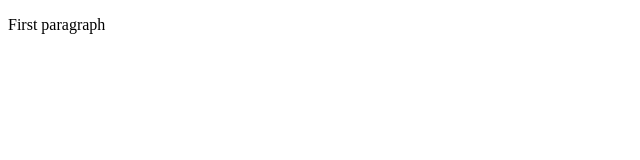
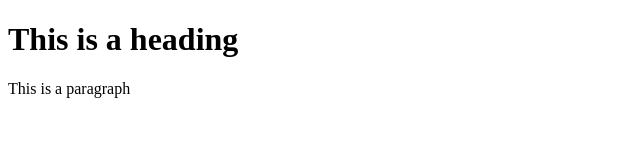
Before and after one commit to rhyperior/learning-git, a plain HTML site: page index.html in a window 1280 px wide. Shown: the whole page, without its empty margins (0-640 px from the left). Drawn offline with Linux system fonts and the light colour scheme.

Commit message:
Update index.html

```diff
--- a/index.html
+++ b/index.html
@@ -1,12 +1,11 @@
 <!DOCTYPE html>
 <html>
 <head>
-	<Title> This is page title
-	</Title>
+<title>Page Title</title>
 </head>
 <body>
-
-	<p> First paragraph </p>
+  <h1> This is a heading</h1>
+  <p> This is a paragraph</p>
 
 </body>
 </html>
```
